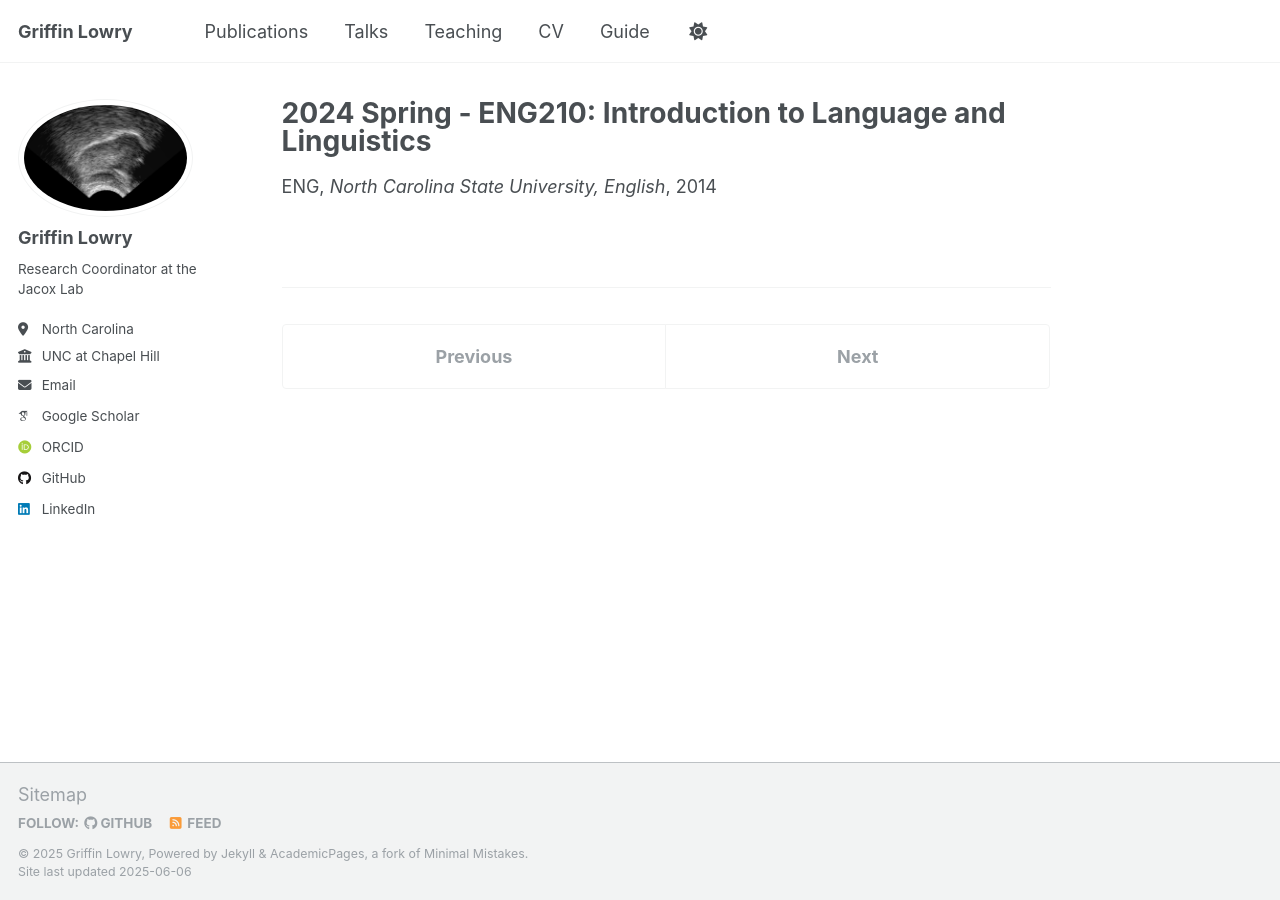
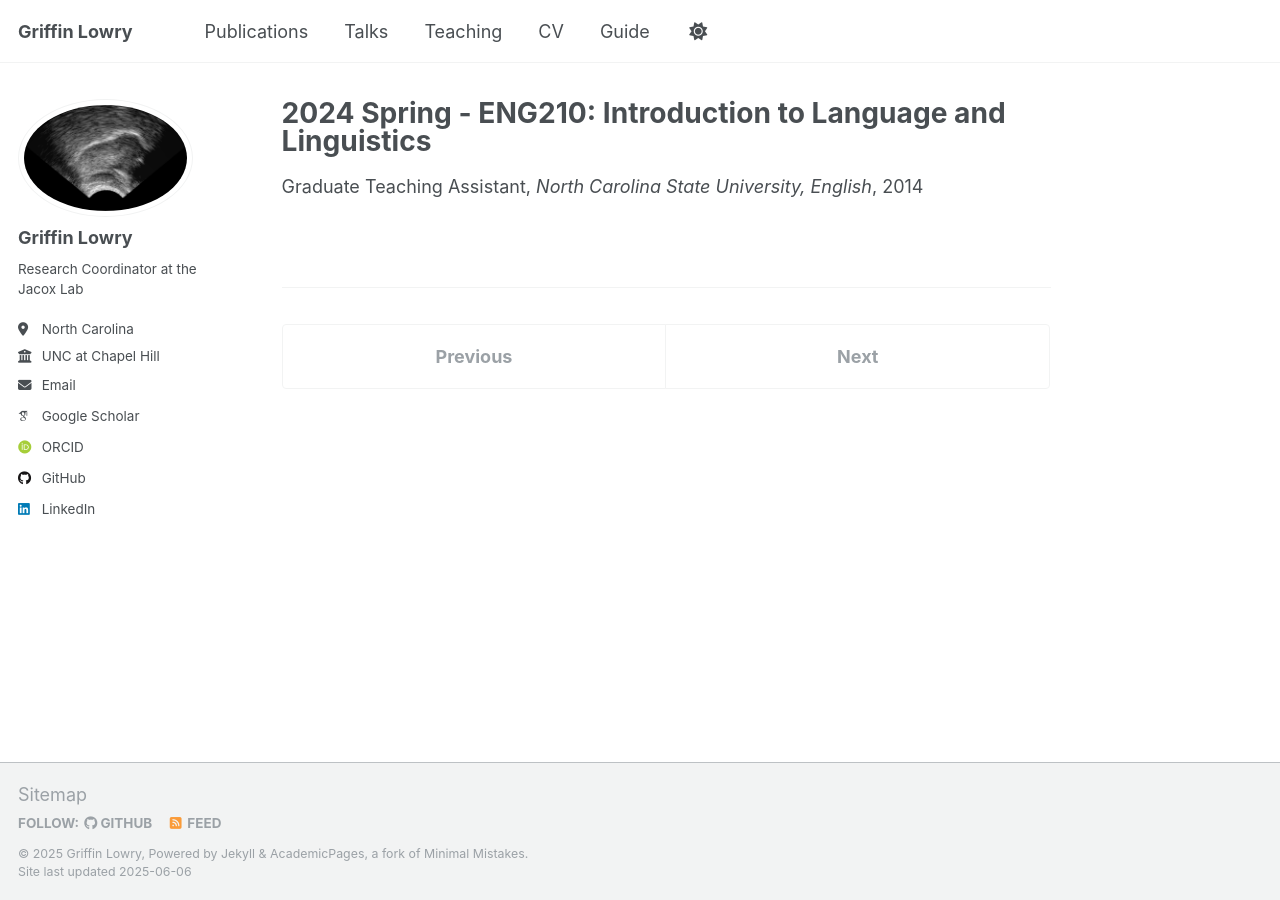
Before and after one commit to griffinlowry/griffinlowry.github.io, a Jekyll site: the page built from _teaching/2024-spring-teaching.md, in a window 1280 px wide. Built offline with Jekyll 4.4.1, drawn with Linux system fonts in a browser that asks for light colours; some web fonts are replaced.

Commit message:
Update 2024-spring-teaching.md

```diff
--- a/_teaching/2024-spring-teaching.md
+++ b/_teaching/2024-spring-teaching.md
@@ -1,7 +1,7 @@
 ---
 title: "2024 Spring - ENG210: Introduction to Language and Linguistics"
 collection: teaching
-type: "ENG"
+type: "Graduate Teaching Assistant"
 permalink: /teaching/2024_spring_teaching
 venue: "North Carolina State University, English"
 date: 2014-01-01
```
